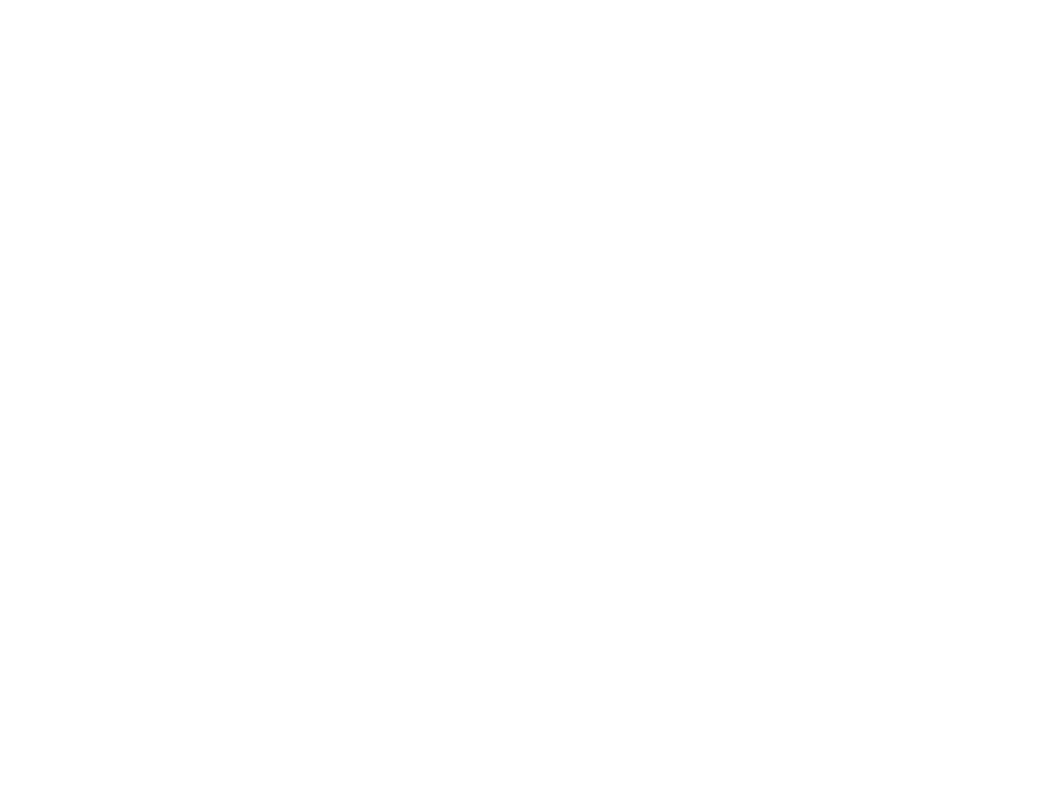
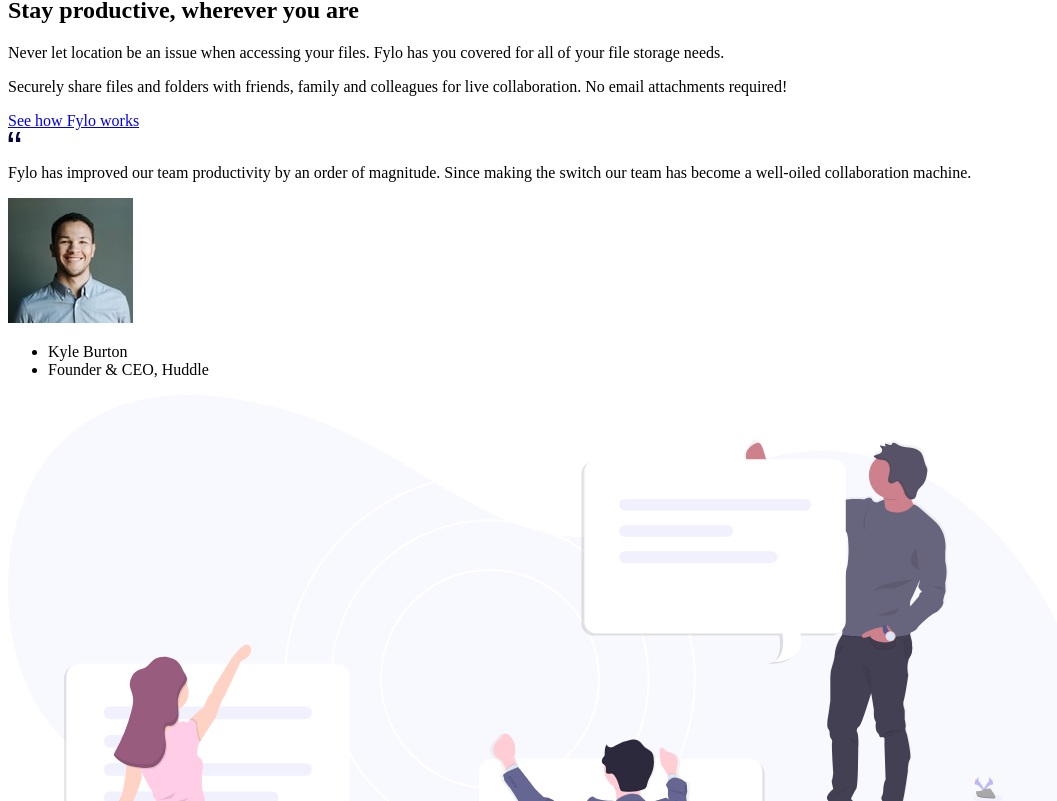
Before and after one commit to lkiryu/fylo-landing-page-with-two-column-layout, a React (Create React App) app: page / in a window 1280 px wide. Shown: the part 1119-1920 px from the top of the page, without its empty margins (0-1057 px from the left). Before the commit the page ends 1104 px from the top, so only its background shows below. Built offline with nearby package versions, Linux system fonts and the light colour scheme.

Commit message:
stay productive section component add

```diff
--- a/src/components/landingPage/landingPage.js
+++ b/src/components/landingPage/landingPage.js
@@ -1,6 +1,7 @@
 import React from "react";
 import Header from "../header/header";
 import Hero from "../sectionHero/sectionHero";
+import SectionStayProductive from "../sectionStayProductive/sectionStayProductive";
 
 const LandingPage = () =>{
     return(
@@ -8,6 +9,8 @@
             <Header />
 
             <Hero />
+
+            <SectionStayProductive />
         </main>
     )
 }
--- a/src/components/sectionHero/sectionHero.js
+++ b/src/components/sectionHero/sectionHero.js
@@ -1,6 +1,6 @@
 import React from "react";
 
-import heroIllustration from '../../images/illustration-1.svg'
+import illustration from '../../images/illustration-1.svg'
 
 const Hero = () => {
     return (
@@ -16,7 +16,7 @@
                 </div>
             </div>
 
-            <img src={heroIllustration} alt="hero illustation"></img>
+            <img src={illustration} alt="hero illustation"></img>
         </section>
     )
 }
--- /dev/null
+++ b/src/components/sectionStayProductive/sectionStayProductive.js
@@ -0,0 +1,35 @@
+import React from "react";
+import quotes from '../../images/icon-quotes.svg'
+import profilePicture from '../../images/avatar-testimonial.jpg'
+import illustration from '../../images/illustration-2.svg'
+
+const SectionStayProductive = () => {
+    return (
+        <section className="stay-productive">
+            <div className="info">
+                <h2 className="info">Stay productive, wherever you are</h2>
+                <p className="description">Never let location be an issue when accessing your files. Fylo has you
+                    covered for all of your file storage needs.</p>
+                <p className="description">Securely share files and folders with friends, family and colleagues for
+                    live collaboration. No email attachments required!</p>
+                <a href="/">See how Fylo works</a>
+
+                <div className="card">
+                    <img src={quotes} alt="quotes" className="quotes"></img>
+                    <p className="card-description">Fylo has improved our team productivity by an order of magnitude. Since
+                        making the switch our team has become a well-oiled collaboration machine.</p>
+                    <div className="user-info">
+                        <img src={profilePicture} alt="profile illustration"></img>
+                        <ul>
+                            <li className="username">Kyle Burton</li>
+                            <li className="role">Founder & CEO, Huddle</li>
+                        </ul>
+                    </div>
+                </div>
+            </div>
+            <img src={illustration} alt="illustration"></img>
+        </section>
+    )
+}
+
+export default SectionStayProductive
```
